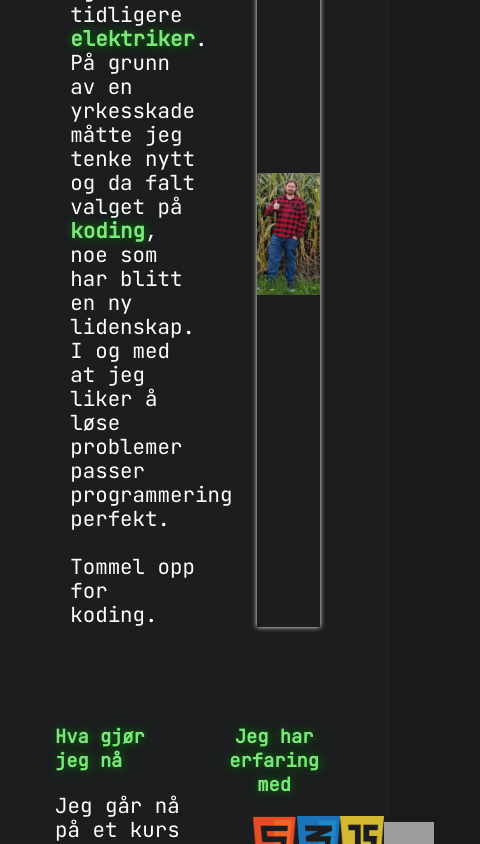
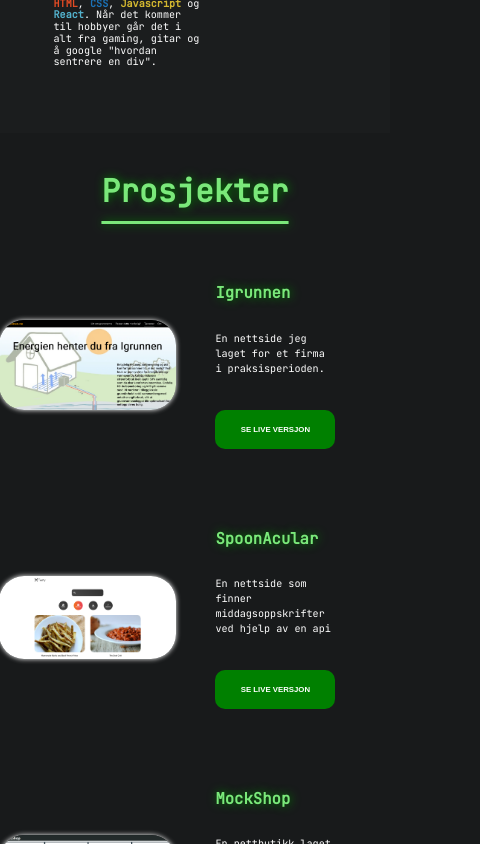
Before and after one commit to joar1/Portfolio, a React (Create React App) app: page / in a window 390 px wide. Shown: the part 720-1564 px from the top of the page, 480 px wide, since content can reach past the window. Built offline with nearby package versions, Linux system fonts and the light colour scheme; grey boxes are pictures that could not be loaded.

Commit message:
responsive design first try

```diff
--- a/src/components/ContactForm.jsx
+++ b/src/components/ContactForm.jsx
@@ -63,6 +63,12 @@
 
 const ContactContainer = styled.div`
 	background: #121212;
+	@media (max-width: 768px) {
+		display: grid;
+		grid-template-columns: 1fr;
+		font-size: 2vw;
+		max-width: 100%;
+	}
 `;
 
 const ContactWrapper = styled.div`
--- a/src/components/Navbar.jsx
+++ b/src/components/Navbar.jsx
@@ -38,6 +38,9 @@
 	background: #1b1d1e;
 	color: rgb(122, 232, 122);
 	font-size: 1.3em;
+	@media (max-width: 768px) {
+		font-size: 2vh;
+	}
 `;
 
 const StyledHome = styled.a`
--- a/src/components/ProjectCard.jsx
+++ b/src/components/ProjectCard.jsx
@@ -56,6 +56,9 @@
 		min-height: 30px;
 		min-width: 120px;
 		font-weight: 600;
+		@media (max-width: 768px) {
+			font-size: 2vw;
+		}
 		&:hover {
 			transform: translateY(+1px);
 			transition: 0.3s;
--- a/src/pages/AboutPage.jsx
+++ b/src/pages/AboutPage.jsx
@@ -72,6 +72,12 @@
 		text-underline-offset: 0.6em;
 		font-size: 3em;
 	}
+	@media (max-width: 768px) {
+		display: grid;
+		grid-template-columns: 1fr;
+		font-size: 2vw;
+		max-width: 100%;
+	}
 `;
 
 const AboutMe = styled.section`
@@ -100,6 +106,9 @@
 		align-items: center;
 		object-fit: contain;
 		box-shadow: 0px 0px 5px #fff;
+		@media (max-width: 768px) {
+			box-shadow: none;
+		}
 	}
 `;
 
--- a/src/pages/ProjectsPage.jsx
+++ b/src/pages/ProjectsPage.jsx
@@ -55,4 +55,10 @@
 	p {
 		font-size: 1.3em;
 	}
+	@media (max-width: 768px) {
+		display: grid;
+		grid-template-columns: 1fr;
+		font-size: 2vw;
+		max-width: 100%;
+	}
 `;
```
